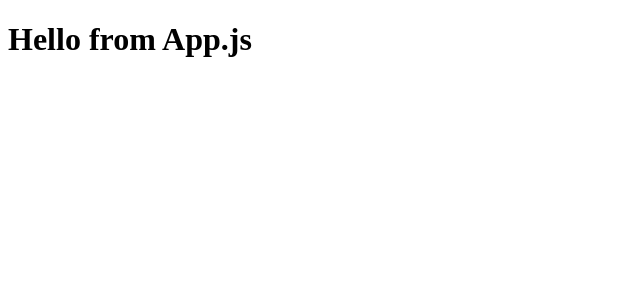
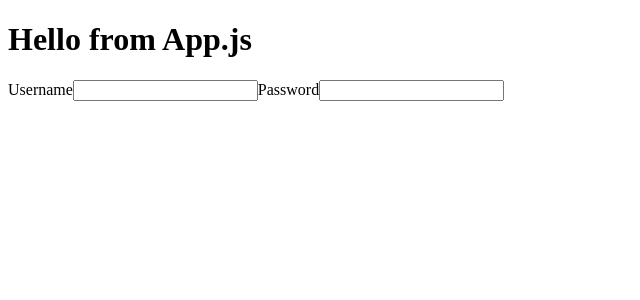
Before and after one commit to nuvallo/Front-End-A, a React (Create React App) app in the folder how-to/: page / in a window 1280 px wide. Shown: the top 300 px of the page, without its empty margins (0-640 px from the left). Built offline with nearby package versions, Linux system fonts and the light colour scheme.

Commit message:
Basic login form created

```diff
--- a/how-to/package.json
+++ b/how-to/package.json
@@ -8,6 +8,7 @@
     "@testing-library/user-event": "^7.1.2",
     "react": "^16.13.0",
     "react-dom": "^16.13.0",
+    "react-router-dom": "^5.1.2",
     "react-scripts": "3.4.0",
     "styled-components": "^5.0.1"
   },
--- a/how-to/src/App.js
+++ b/how-to/src/App.js
@@ -1,10 +1,12 @@
 import React from "react";
+import { LoginPage } from "./components/LoginPage";
 import "./App.css";
 
 function App() {
   return (
     <div className="App">
       <h1>Hello from App.js</h1>
+      <LoginPage />
     </div>
   );
 }
--- /dev/null
+++ b/how-to/src/components/LoginPage.js
@@ -0,0 +1,14 @@
+import React from "react";
+
+export const LoginPage = () => {
+  return (
+    <div>
+      <form>
+        <label htmlFor="username">Username</label>
+        <input type="text" id="username" name="username" />
+        <label htmlFor="password">Password</label>
+        <input type="password" id="password" name="password" />
+      </form>
+    </div>
+  );
+};
```
Also changed, not shown: 1 other file (tests, documents, lock files or other folders).
